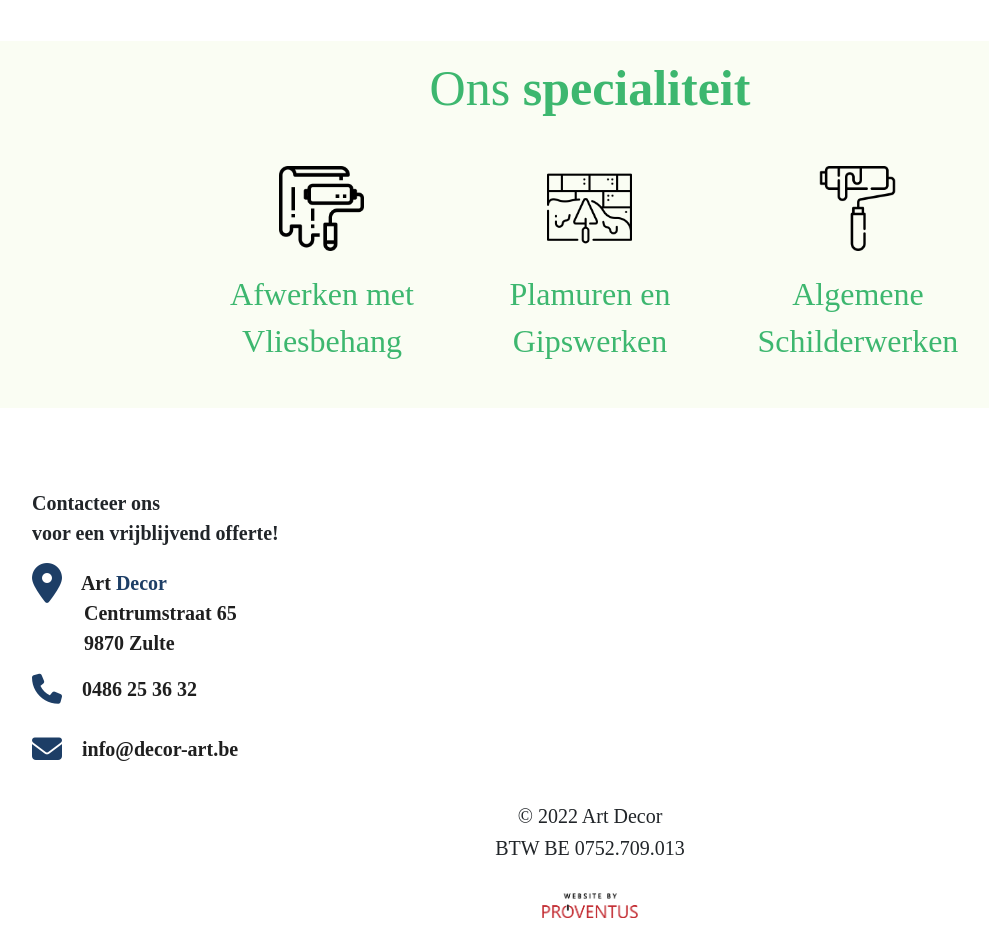
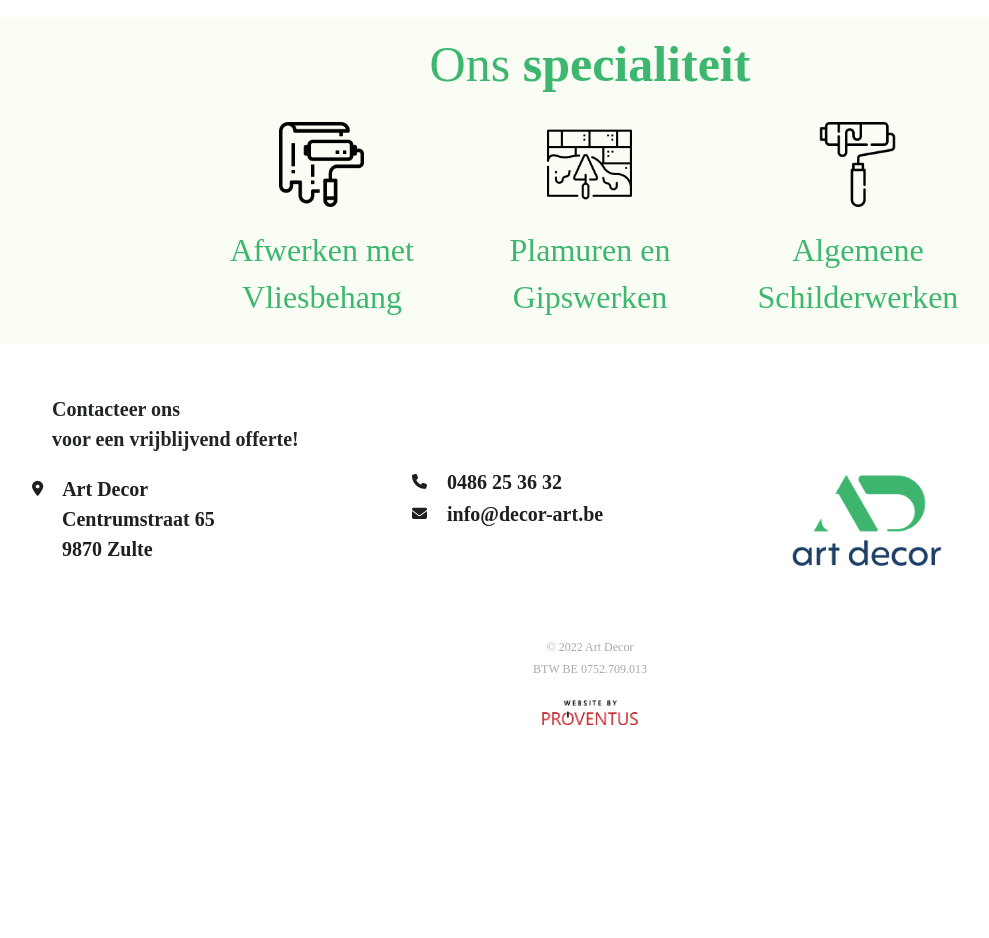
Before and after one commit to skillworx/deco-art, a plain HTML site: page index.html in a window 1280 px wide. Shown: the part 1268-2206 px from the top of the page, without its empty margins (50-1039 px from the left). After the commit the page ends 2021 px from the top, so only its background shows below. Drawn offline with nearby package versions, Linux system fonts and the light colour scheme.

Commit message:
changesbeforediscussion

```diff
--- a/assets/css/main.css
+++ b/assets/css/main.css
@@ -27,6 +27,10 @@ h2 {
 
 h3 {
 	font-size: 6vw;
+}
+
+h5 {
+	font-size: 12px;
 }
 
 .myButton {
@@ -259,7 +263,6 @@ h3 {
 }
 
 .services {
-    margin-bottom: 50px;
 	background-color: #FAFDF3;
 }
 
@@ -282,9 +285,12 @@ h3 {
     background-color: white;
 }
 
-.col {
-    margin-bottom: 20px;
+.contactLinks{
+	line-height: 16px;
+	margin-bottom: 1rem;
 }
+
+
 
 .contact a {
     color: #1f1f1f;
@@ -307,11 +313,11 @@ h3 {
 }
 
 .addresslines {
-	margin-left: 52px;
+	margin-left: 30px;
 }
 
 .accentColor {
-	color: #1D3E66;
+	color: darkgrey;
 }
 
 .contactForm {
@@ -412,6 +418,11 @@ form button {
         margin-left: 10px;
     }
 
+	.contactCol {
+		flex-direction: column;
+		margin-left: 5%;
+	}
+
     .social a {
         margin: 10px 10px 10px 10px;
         margin: 20px;
@@ -459,15 +470,22 @@ form button {
 	background-color: #FAFDF3;
 }
 
+.contactInformation {
+	margin: 20px;
+}
+
 /*footer with disclaimer/logo*/
 .proventus {
 	height: 25px;
 	width: auto;
+	margin-top: -20px;
 }
 
 .disclaimer {
 	text-align: center;
-	margin: 20px;
+	margin-top: 60px;
+	margin-bottom: 20px;
+	color: darkgrey;
 }
 
 /*Gallery page*/
--- a/index.html
+++ b/index.html
@@ -131,7 +131,7 @@
 
     <div class="contact">
         <div class="container">
-
+			<div class="contactInformation">
 				<div class="row">
 					<div class="col">
 						Contacteer ons
@@ -139,26 +139,35 @@
 						<br />
 					</div>
 				</div>
-            <div class="row">
+			</div>
+            <div class="row contactCol">
+
 					<div class="col">
 						<a class="address" href="#">
-                        <span class="accentColor"><i class="fa-solid fa-location-dot fa-2xl"></i></span> &nbsp;&nbsp; Art <span class="accentColor">Decor</span>
+							<i class="fa-solid fa-location-dot fa-xs"></i> &nbsp;&nbsp; Art Decor
 							<br />
 								<p class="addresslines">
 										Centrumstraat 65
 										<br />9870 Zulte
 								</p>
+						</a>
+					</div>
 
+					<div class="col">
+						<div class="contactLinks">
 							<a href="tel:+32486253632">
-                            <span class="accentColor"><i class="fa-solid fa-phone fa-xl"></i></span> &nbsp;&nbsp; 0486 25 36 32
+								<i class="fa-solid fa-phone fa-xs"></i> &nbsp;&nbsp; 0486 25 36 32
 							</a><br /><br />
 							<a href="mailto:info@decor-art.be">
-                            <span class="accentColor"><i class="fa fa-envelope fa-xl" aria-hidden="true"></i></span> &nbsp;&nbsp; info@decor-art.be
-                        </a
+								<i class="fa fa-envelope fa-xs" aria-hidden="true"></i> &nbsp;&nbsp; info@decor-art.be
 							</a>
 						</div>
+					</div>
+
 					<div class="col">
-
+						<a href="index.html" class="navbar-brand">
+							<img class="brandLogo d-inline-block align-top" src="./assets/img/brandName_extended.png">
+						</a>
 					</div>
             </div>
         </div>
```
Also changed, not shown: contact.html (+16 -12 lines), gallery.html (+16 -12 lines), assets/img/brandName_extended.png (added). Lines whose indentation alone changed are shown as unchanged.
